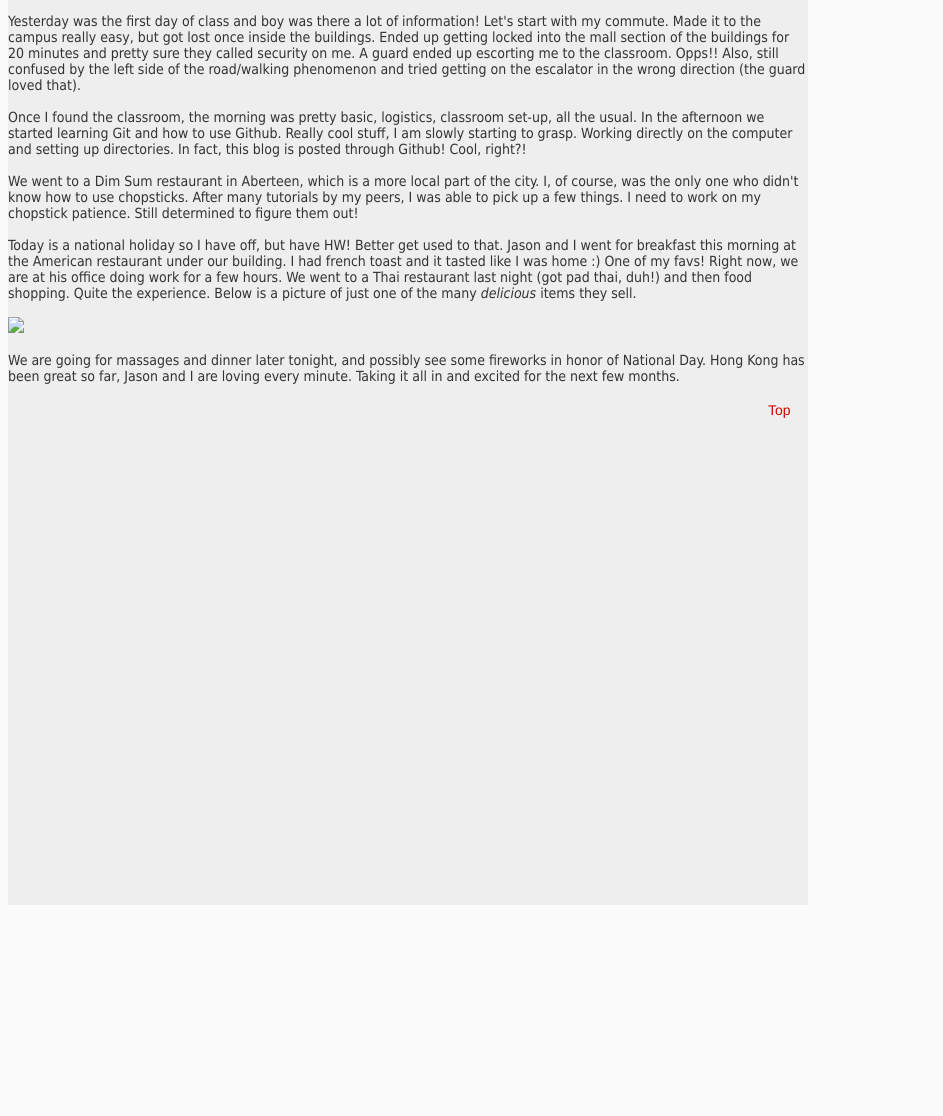
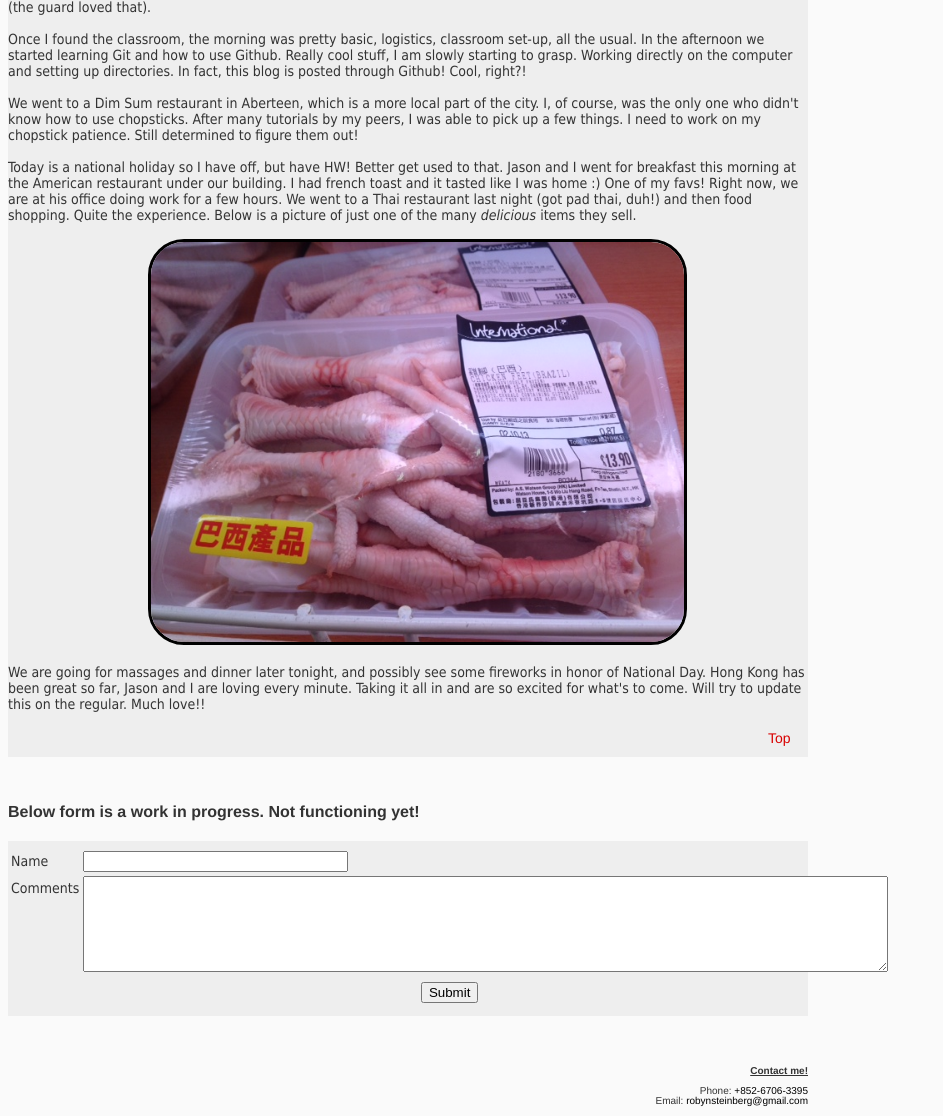
Before and after one commit to robss04/GA_robynsteinberg, a website: page app/index.html in a window 1280 px wide. Shown: the part 1469-2585 px from the top of the page, without its empty margins (0-943 px from the left). Before the commit the page ends 2474 px from the top, so only its background shows below. Drawn offline with nearby package versions, Linux system fonts and the light colour scheme; files that its build step writes are made by us from their sources.

Commit message:
Added content

```diff
--- a/app/index.html
+++ b/app/index.html
@@ -48,16 +48,52 @@
 
         <div class="blog_entry">
             <h1>Survived Class Day One!</h1>
-            <p>Yesterday was the first day of class and boy was there a lot of information! Let's start with my commute. Made it to the campus really easy, but got lost once inside the buildings. Ended up getting locked into the mall section of the buildings for 20 minutes and pretty sure they called security on me. A guard ended up escorting me to the classroom. Opps!! Also, still confused by the left side of the road/walking phenomenon and tried getting on the escalator in the wrong direction (the guard loved that).<br><br>
+            <p>Yesterday was the first day of class and boy was there a lot of information! Let's start with my commute. Made it to the campus really easy, but got lost once inside the buildings. Ended up getting locked into the mall section of the buildings for 20 minutes and almost positive that they called security on me. A guard ended up escorting me to the classroom. Opps!! Also, still confused by the left side of the road/walking phenomenon and tried getting on the escalator in the wrong direction (the guard loved that).<br><br>
             Once I found the classroom, the morning was pretty basic, logistics, classroom set-up, all the usual. In the afternoon we started learning Git and how to use Github. Really cool stuff, I am slowly starting to grasp. Working directly on the computer and setting up directories. In fact, this blog is posted through Github! Cool, right?!<br><br>
             We went to a Dim Sum restaurant in Aberteen, which is a more local part of the city. I, of course, was the only one who didn't know how to use chopsticks. After many tutorials by my peers, I was able to pick up a few things. I need to work on my chopstick patience. Still determined to figure them out!<br><br>
             Today is a national holiday so I have off, but have HW! Better get used to that. Jason and I went for breakfast this morning at the American restaurant under our building. I had french toast and it tasted like I was home :) One of my favs! Right now, we are at his office doing work for a few hours. We went to a Thai restaurant last night (got pad thai, duh!) and then food shopping. Quite the experience. Below is a picture of just one of the many <em>delicious</em> items they sell.<br><br>
             <img src="chicken.jpg"><br><br>
-            We are going for massages and dinner later tonight, and possibly see some fireworks in honor of National Day. Hong Kong has been great so far, Jason and I are loving every minute. Taking it all in and excited for the next few months.
-
+            We are going for massages and dinner later tonight, and possibly see some fireworks in honor of National Day. Hong Kong has been great so far, Jason and I are loving every minute. Taking it all in and are so excited for what's to come. Will try to update this on the regular. Much love!!
         </p>
         <div class="top"><a href="#top">Top</a></div>
         </div>
+
+
+    <p><strong>Below form is a work in progress. Not functioning yet!</strong></p>
+    <div class="comments">
+        <form name="htmlform" method="post" action="html_form_send.php">
+        <table width="450px">
+        <tr>
+        <td valign="top">
+        <label for="first_name">Name</label>
+        </td>
+        <td valign="top">
+        <input  type="text" name="first_name" maxlength="50" size="30">
+        </td>
+        </tr>
+        <tr>
+        <td valign="top">
+          <label for="comments">Comments</label>
+        </td>
+        <td valign="top">
+          <textarea  name="comments" maxlength="5000" cols="98" rows="6"></textarea>
+        </td>
+
+        </tr>
+        <tr>
+        <td colspan="2" style="text-align:center">
+            <input type="submit" value="Submit">
+        </td>
+        </tr>
+        </table>
+    </form>
+    </div>
+
+
+    <div class="contact">
+            <p><strong><u>Contact me!</u></strong><br><br>
+            Phone: <a href="tel:85267063395">+852-6706-3395</a><br>Email: <a href="mailto:robynsteinberg@gmail.com">robynsteinberg@gmail.com</a></p>
+    </div>
 
 
 
--- a/app/styles/main.css
+++ b/app/styles/main.css
@@ -5,10 +5,10 @@ body {
 }
 
 .robyn {
-    margin: 60px 0px 100px 0px;
+    margin: 30px 0px 68px 0px;
     font-family: Tahoma;
     width: 800px;
-    height: 140px;
+    height: auto;
     font-size: 18px;
     font-weight: 200;
     line-height: 30px;
@@ -36,10 +36,10 @@ body {
 }
 
 .blog_entry {
-    margin: 20px 0px 100px 0px;
+    margin: 20px 0px 46px 0px;
     font-family: Tahoma;
     width: 800px;
-    height: 950px;
+    height: auto;
     font-size: 18px;
     font-weight: 200;
     background-color: #eee;
@@ -85,6 +85,50 @@ body {
     font-size: 18px;
 }
 
+.blog_entry img {
+    border: 3px solid;
+    border-radius: 36px;
+    border-color: black;
+    margin-left: 140px;
+    height: 400px;
+    width: auto;
+}
+
 .top a {
     margin-left: 760px;
 }
+
+.comments {
+    margin: 20px 0px 100px 0px;
+    font-family: Tahoma;
+    width: 800px;
+    height: auto;
+    font-size: 18px;
+    font-weight: 200;
+    background-color: #eee;
+    padding: 5px 0px 10px 0px;
+}
+
+.comments label {
+    font-size: 14px;
+    font-family: Tahoma;
+}
+
+.contact p {
+    max-width: 800px;
+    font-size: 10px;
+    line-height: 10px;
+    margin-top: -50px;
+    text-align: right;
+}
+
+.contact a {
+    text-decoration: none;
+    color: black;
+    font-size: 10px;
+    font-family: Helvetica;
+}
+
+.contact a:hover {
+    text-decoration:underline;
+}
```
Also changed, not shown: app/chicken.jpg (added).
